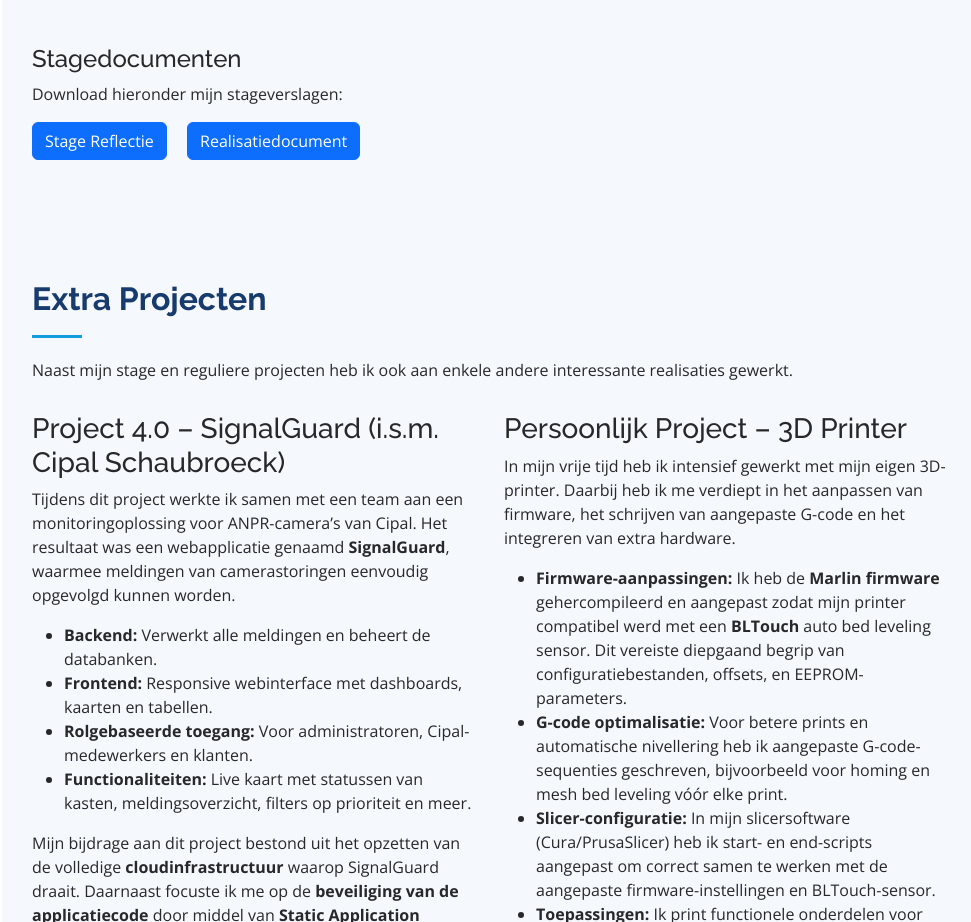
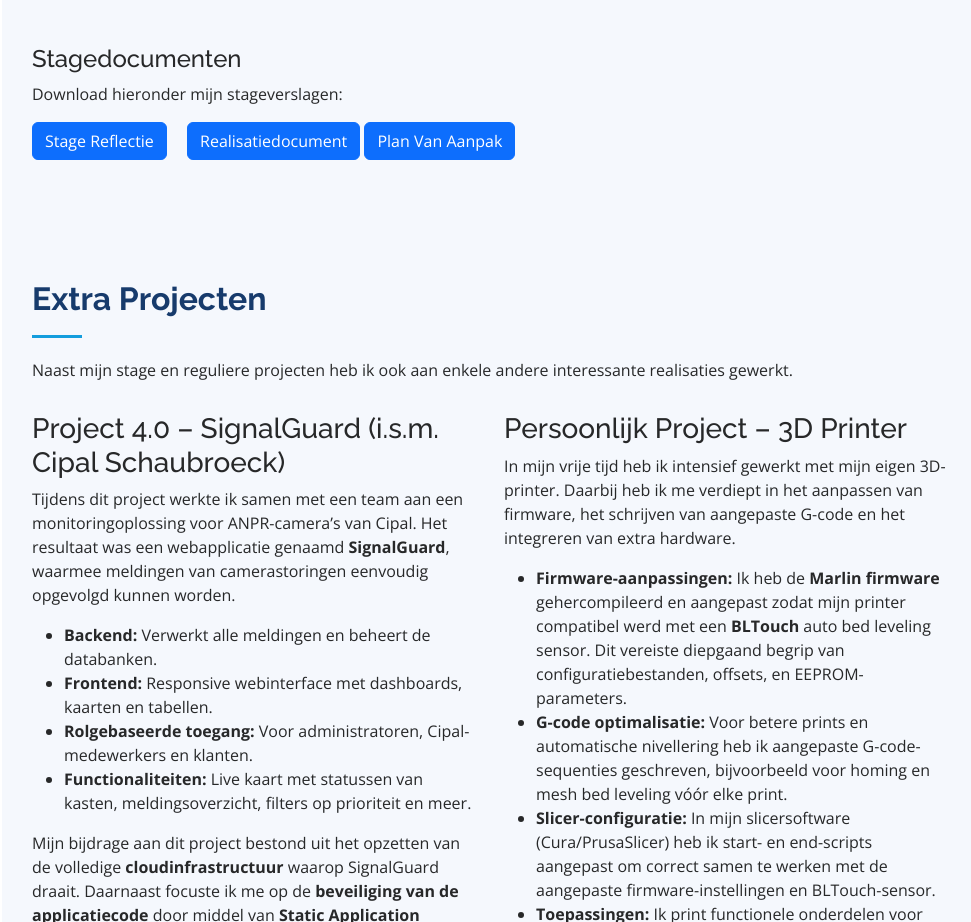
Before and after one commit to poleunisbr/portfolio, a plain HTML site: page index.html in a window 1280 px wide. Shown: the part 5322-6244 px from the top of the page, without its empty margins (298-1269 px from the left). Drawn offline with nearby package versions, Linux system fonts and the light colour scheme.

Commit message:
added plan van aanpak

```diff
--- a/index.html
+++ b/index.html
@@ -425,6 +425,7 @@
         <p>Download hieronder mijn stageverslagen:</p>
         <a href="assets/img/Documenten/reflectie.pdf" class="btn btn-primary me-3" download>Stage Reflectie</a>
         <a href="assets/img/Documenten/realisatiedocument _Bryan_Poleunis.pdf" class="btn btn-primary" download>Realisatiedocument</a>
+        <a href="assets/img/Documenten/Projectplan.pdf" class="btn btn-primary" download>Plan Van Aanpak</a>
       </div>
 </div>
 
```
Also changed, not shown: 1 other file.
